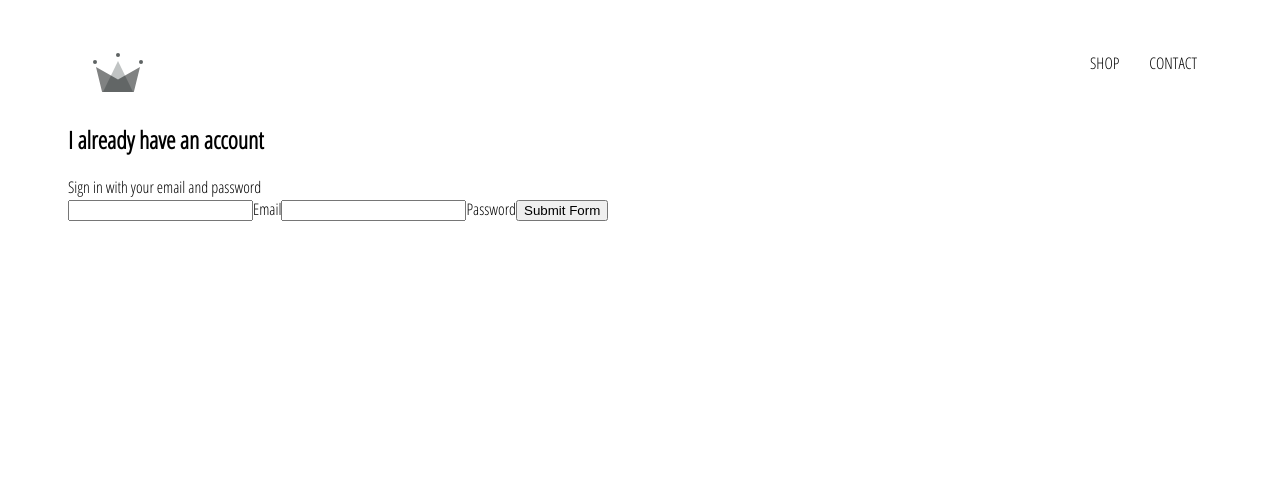
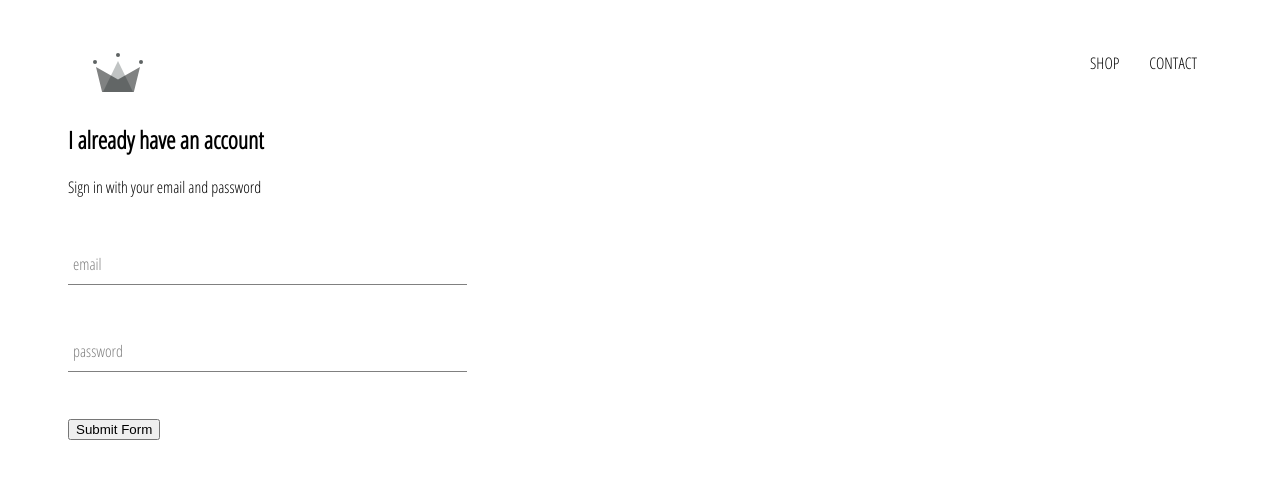
Before and after one commit to tubacatal/crwn-clothing, a React (Create React App) app: page /sign-in in a window 1280 px wide. Shown: the top 478 px of the page. Built offline with nearby package versions, Linux system fonts and the light colour scheme.

Commit message:
custom form input component is added

```diff
--- /dev/null
+++ b/src/components/form-input/form-input.component.jsx
@@ -0,0 +1,18 @@
+import React from "react";
+
+import './form-input.styles.scss';
+
+const FormInput = ({handleChange, label, ...otherProps}) => (
+	<div className='group'>
+		<input className='form-input' onChange={handleChange} {...otherProps}/>
+		{
+			label ?
+				(
+					<label className={`${otherProps.value.length ? 'shrink' : ''} form-input-label`}>{label}</label>
+				)
+				: null
+		}
+	</div>
+);
+
+export default FormInput;
--- /dev/null
+++ b/src/components/form-input/form-input.styles.scss
@@ -0,0 +1,54 @@
+$sub-color: grey;
+$main-color: black;
+
+@mixin shrinkLabel {
+  top: -14px;
+  font-size: 12px;
+  color: $main-color;
+}
+
+.group {
+  position: relative;
+  margin: 45px 0;
+
+  .form-input {
+    background: none;
+    background-color: white;
+    color: $sub-color;
+    font-size: 18px;
+    padding: 10px 10px 10px 5px;
+    display: block;
+    width: 100%;
+    border: none;
+    border-radius: 0;
+    border-bottom: 1px solid $sub-color;
+    margin: 25px 0;
+
+    &:focus {
+      outline: none;
+    }
+
+    &:focus ~ .form-input-label {
+      @include shrinkLabel();
+    }
+  }
+
+  input[type='password'] {
+    letter-spacing: 0.3em;
+  }
+
+  .form-input-label {
+    color: $sub-color;
+    font-size: 16px;
+    font-weight: normal;
+    position: absolute;
+    pointer-events: none;
+    left: 5px;
+    top: 10px;
+    transition: 300ms ease all;
+
+    &.shrink {
+      @include shrinkLabel();
+    }
+  }
+}
--- a/src/components/sign-in/sign-in.component.jsx
+++ b/src/components/sign-in/sign-in.component.jsx
@@ -1,4 +1,5 @@
 import React from "react";
+import FormInput from "../form-input/form-input.component";
 
 import './sign-in.styles.scss';
 
@@ -32,10 +33,22 @@
 				<span>Sign in with your email and password</span>
 
 				<form onSubmit={this.handleSubmit}>
-					<input name='email' type='email' value={this.state.email} onChange={this.handleChange} required/>
-					<label>Email</label>
-					<input name='password' type='password' value={this.state.password} onChange={this.handleChange}required/>
-					<label>Password</label>
+					<FormInput
+						name='email'
+						type='email'
+						label='email'
+						value={this.state.email}
+						handleChange={this.handleChange}
+						required
+					/>
+					<FormInput
+						name='password'
+						type='password'
+						label='password'
+						value={this.state.password}
+						handleChange={this.handleChange}
+						required
+					/>
 					<input type='submit' value='Submit Form'/>
 				</form>
 			</div>
--- a/src/components/sign-in/sign-in.styles.scss
+++ b/src/components/sign-in/sign-in.styles.scss
@@ -0,0 +1,3 @@
+.sign-in {
+  width: 30vw;
+}
```
